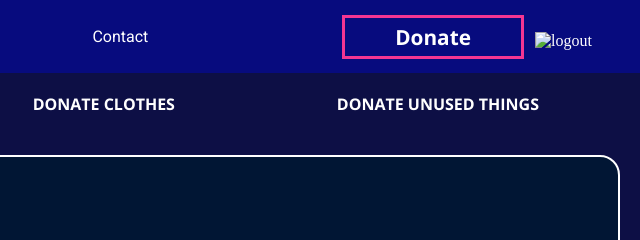
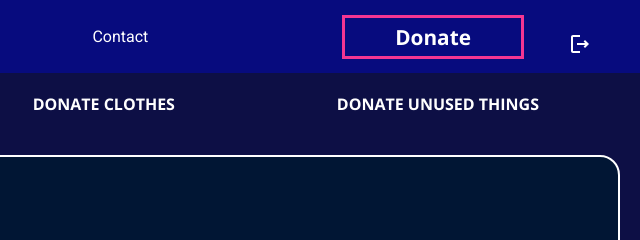
Before and after one commit to manojmkdev/donera, a plain HTML site: page donatefood.html in a window 1280 px wide. Shown: the top 240 px of the page, 640-1280 px from the left. Drawn offline with nearby package versions, Linux system fonts and the light colour scheme; the site is published under a folder, as on GitHub Pages, so addresses that start at the root find nothing; a web font is replaced by a local one.

Commit message:
Update donatefood.html

```diff
--- a/donatefood.html
+++ b/donatefood.html
@@ -17,7 +17,7 @@
         <div><a href="#">Contact</a></div>
         </div>
         <div><a href="donate.html" class="bt">Donate</a></div>
-        <div class="out"><a href="#"><img src="/img/logout_black_24dp.svg" alt="logout"></a> </div>
+        <div class="out"><a href="#"><img src="./img/logout_black_24dp.svg" alt="logout"></a> </div>
     </nav>
 
     <div id="innerNav">
```
